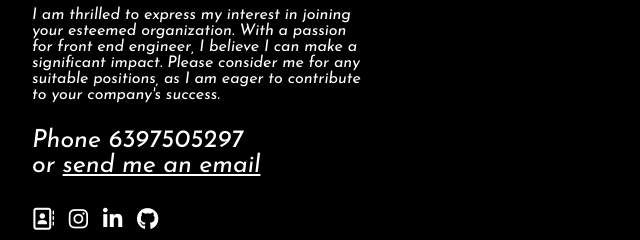
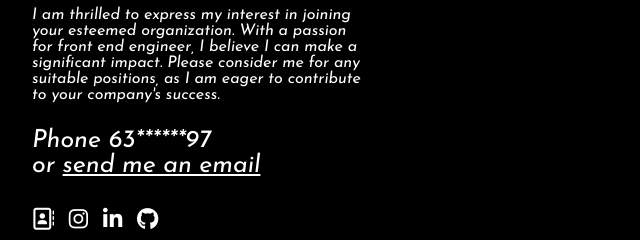
Before and after one commit to Pratul11/OIBSIP, a plain HTML site: page index.html in a window 1280 px wide. Shown: the part 2396-2636 px from the top of the page, 96-736 px from the left. Drawn offline with Linux system fonts and the light colour scheme; a web font is replaced by a local one.

Commit message:
Update index.html

```diff
--- a/index.html
+++ b/index.html
@@ -150,7 +150,7 @@
                             believe I can make a significant impact. Please consider me for any suitable positions, as I
                             am eager to contribute to your company's success.<br></p>
                     </div>
-                    <div class="details"><br>Phone 6397505297<br>or <a
+                    <div class="details"><br>Phone 63******97<br>or <a
                             href="mailto: pratuljohari608+work@gmail.com"><u>send
                                 me
                                 an
```
